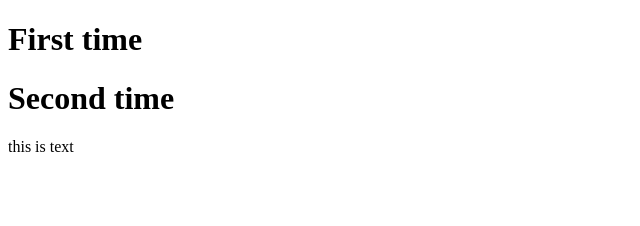
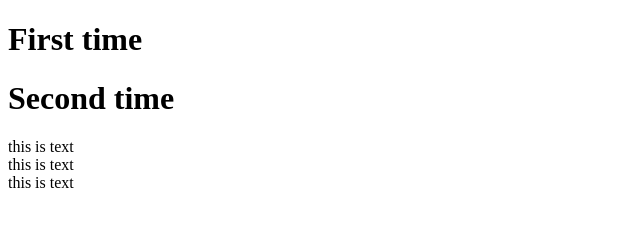
Before and after one commit to Blastbarry/GithubExample, a plain HTML site: page index.html in a window 1280 px wide. Shown: the whole page, without its empty margins (0-640 px from the left). Drawn offline with Linux system fonts and the light colour scheme.

Commit message:
brach_new

```diff
--- a/index.html
+++ b/index.html
@@ -10,6 +10,8 @@
     <h1>First time </h1>
     <h1>Second time </h1>
     <main>this is text</main>
+    <main>this is text</main>
+    <main>this is text</main>
 
 </body>
 </html>
```
